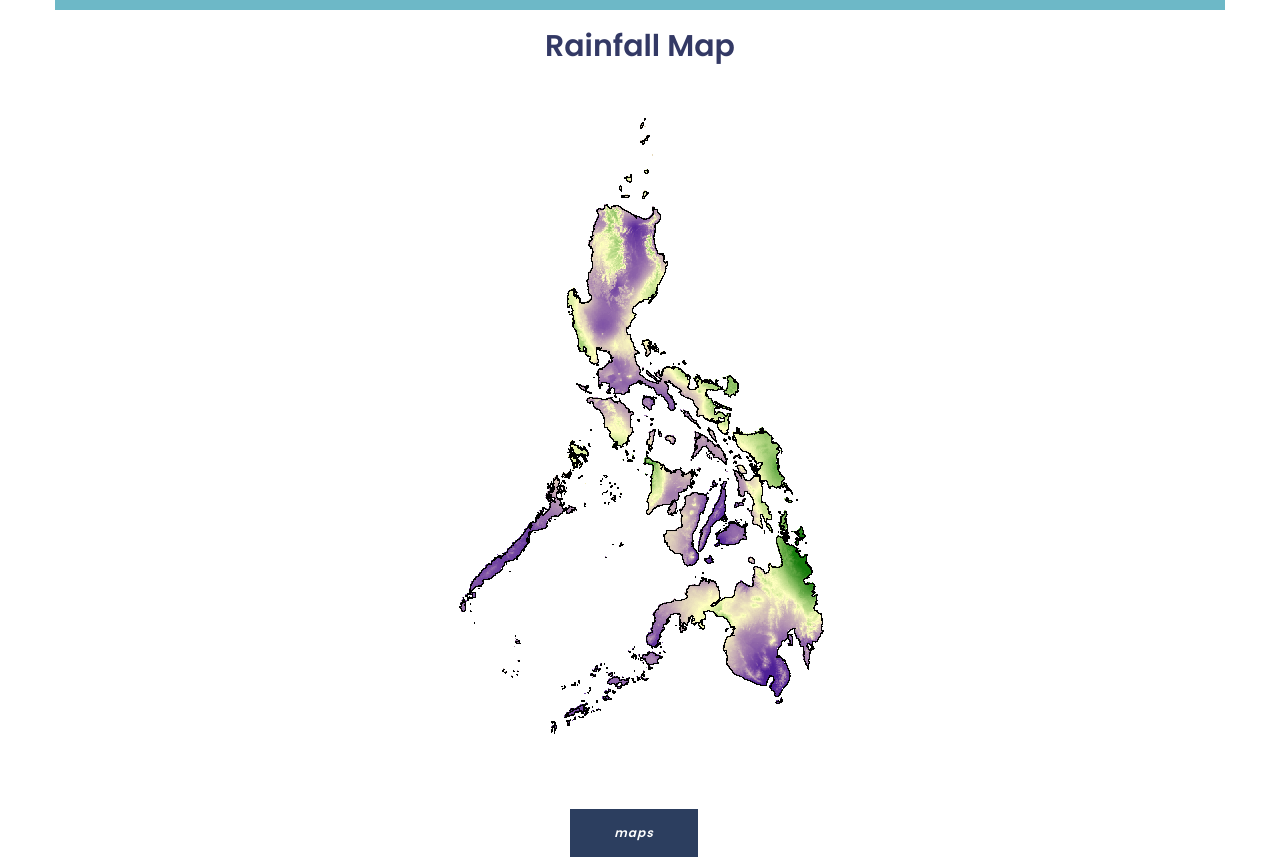
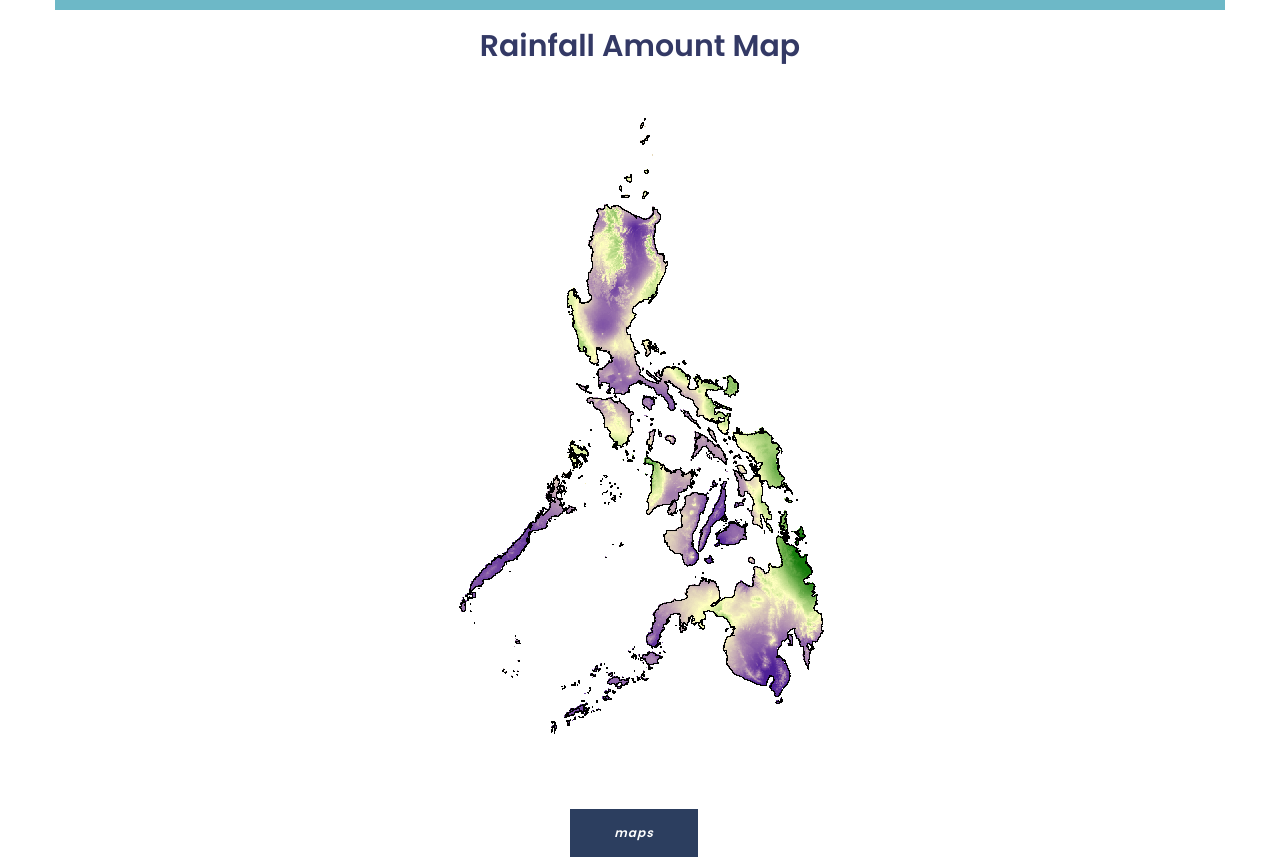
Before and after one commit to daniyamsuan/Thesis, a plain HTML site: page rain.html in a window 1280 px wide. Drawn offline with Linux system fonts and the light colour scheme.

Commit message:
Update rain.html

```diff
--- a/rain.html
+++ b/rain.html
@@ -39,7 +39,7 @@
             <div class="row">
                 <div class="col-md-12 col-sm-12">
                     <div class="smoothScroll wow fadeInUp" data-wow-delay="2.3s">
-                        <h2>Rainfall Map</h2>
+                        <h2>Rainfall Amount Map</h2>
 
                         <div class="smoothScroll wow fadeInUp" data-wow-delay="2.3s">
 
```
